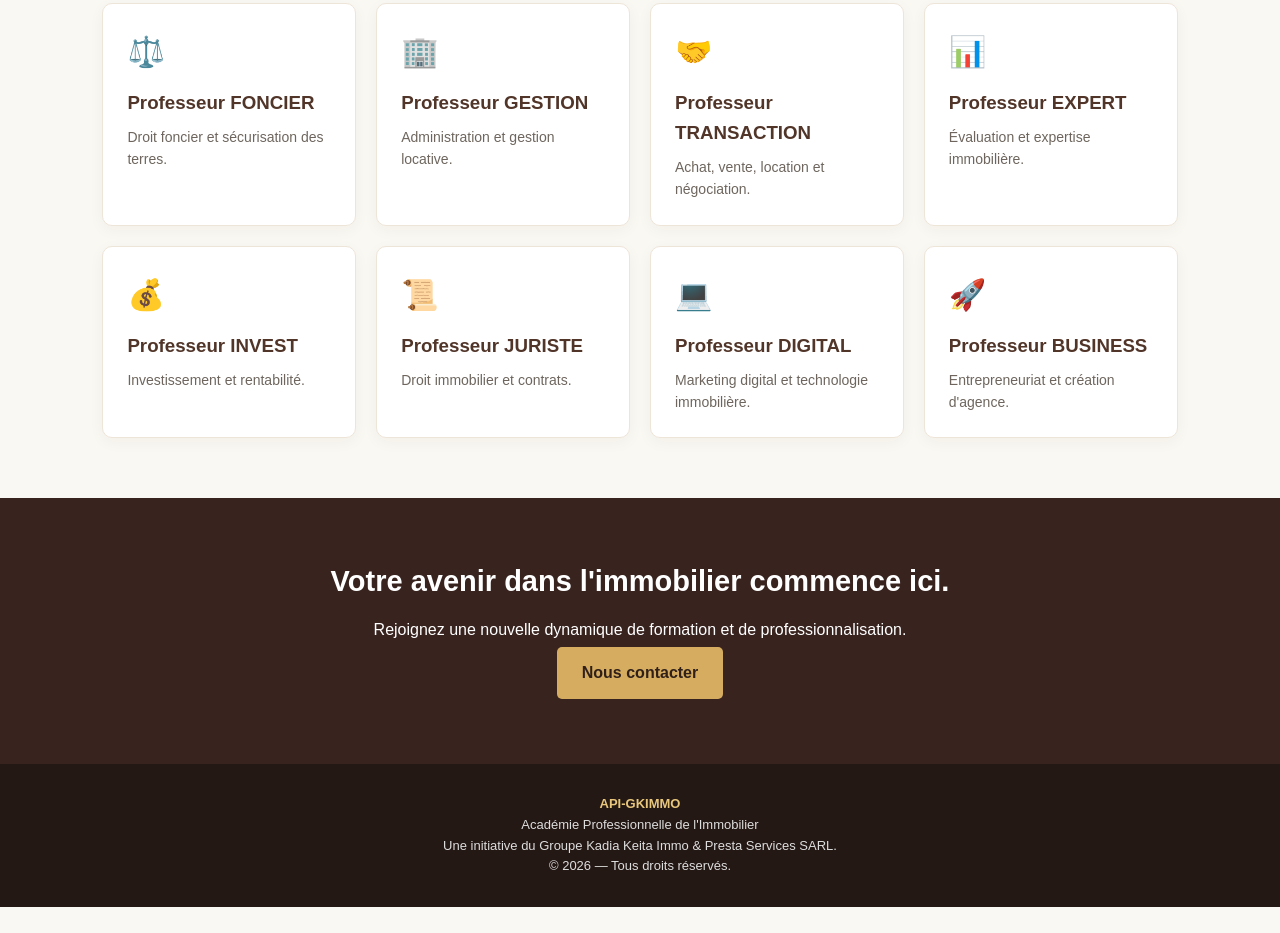
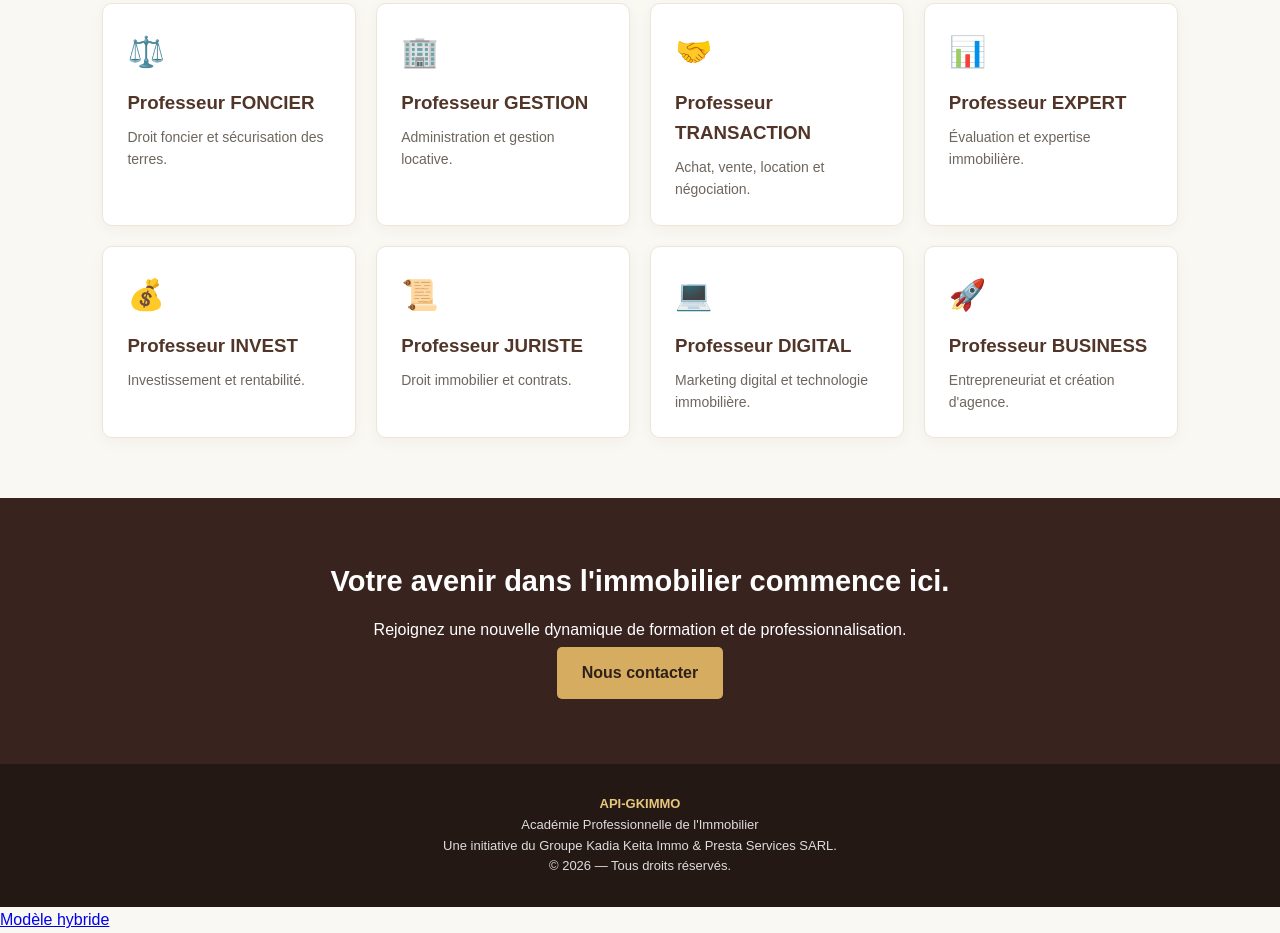
Before and after one commit to Boubakary1982/academie-gkimmo, a plain HTML site: page index.html in a window 1280 px wide. Shown: the part 1899-2832 px from the top of the page. Before the commit the page ends 2806 px from the top, so only its background shows below. Drawn offline with Linux system fonts and the light colour scheme.

Commit message:
Update index.html

```diff
--- a/index.html
+++ b/index.html
@@ -117,3 +117,4 @@ Une initiative du Groupe Kadia Keita Immo &amp; Presta Services SARL.<br>
 </footer>
 </body>
 </html>
+<a href="modele-hybride.html">Modèle hybride</a>
```
